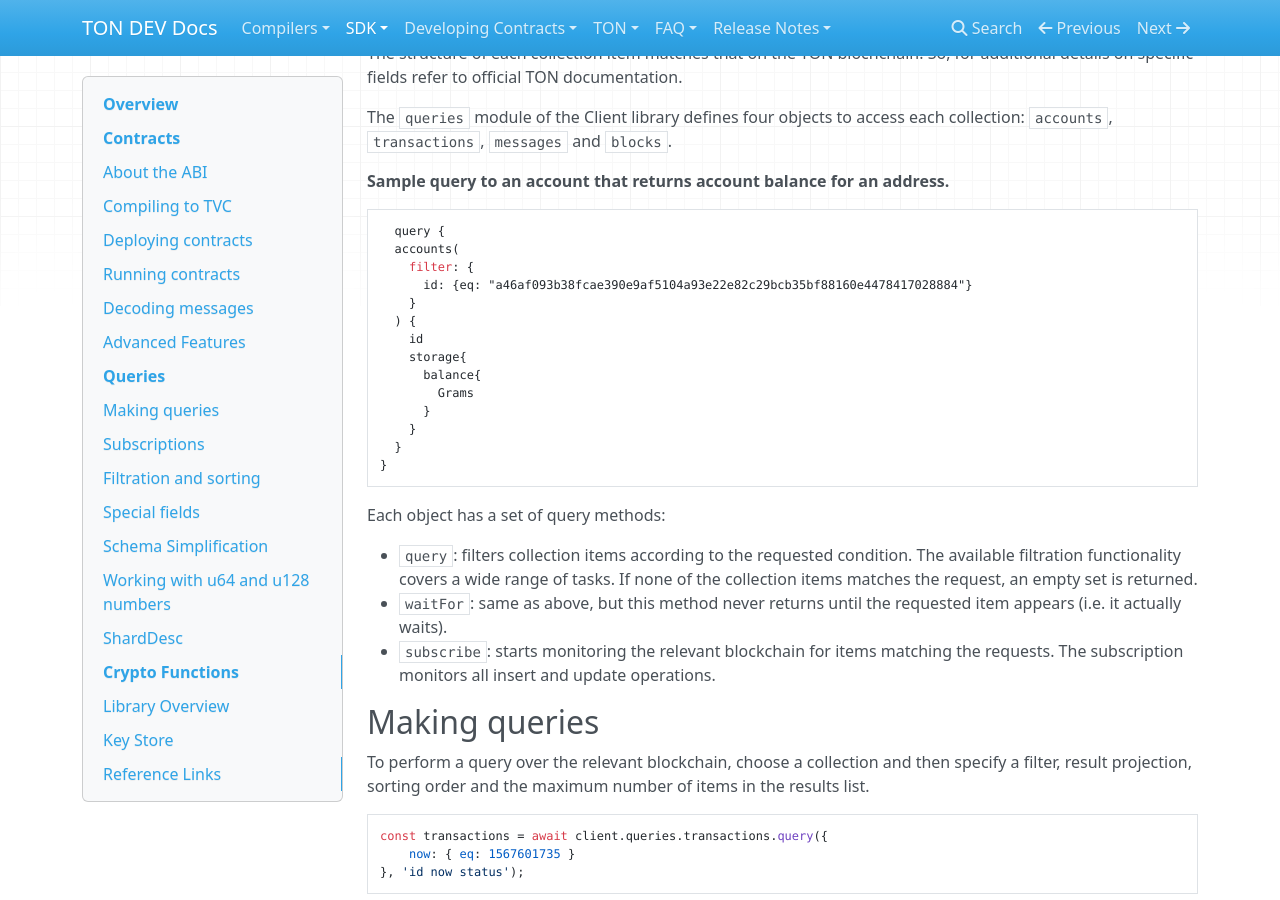
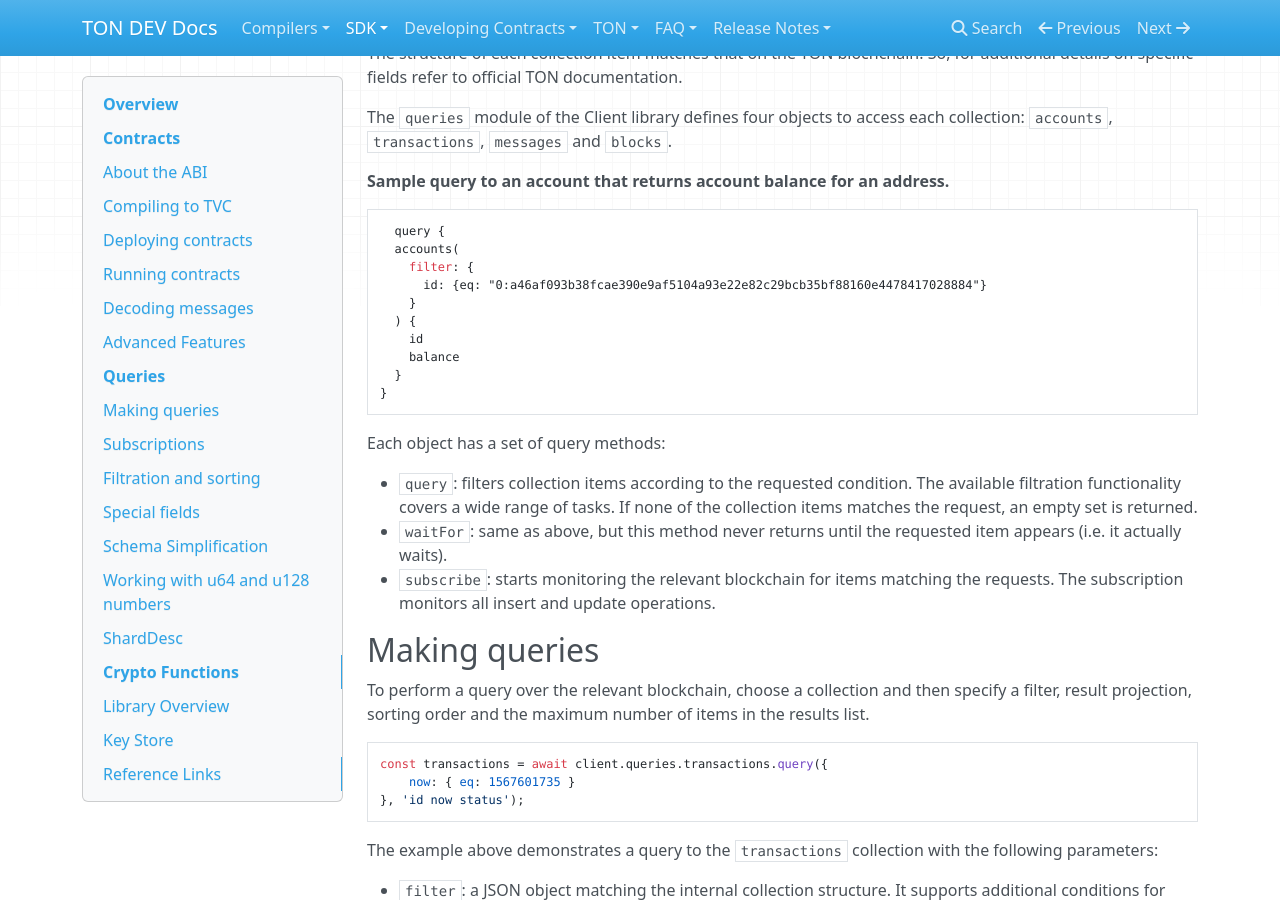
Before and after one commit to vird/public_documentation, an MkDocs documentation site: the page built from docs/SDK/Client Libraries/Library Modules.md, in a window 1280 px wide and 900 px high, scrolled down 6469 px. Built offline with MkDocs 1.6.1, drawn with Linux system fonts in a browser that asks for light colours; nearby versions of some CDN libraries.

Commit message:
Update Library Modules.md

````diff
--- a/docs/SDK/Client Libraries/Library Modules.md
+++ b/docs/SDK/Client Libraries/Library Modules.md
@@ -290,15 +290,11 @@ The `queries` module of the Client library defines four objects to access each c
   query {
   accounts(
     filter: {
-      id: {eq: "a46af093b38fcae390e9af5104a93e22e82c29bcb35bf88160e4478417028884"}
+      id: {eq: "0:a46af093b38fcae390e9af5104a93e22e82c29bcb35bf88160e4478417028884"}
     }
   ) {
     id
-    storage{
-      balance{
-        Grams
-      }
-    }
+    balance
   }
 }
 ```
````
